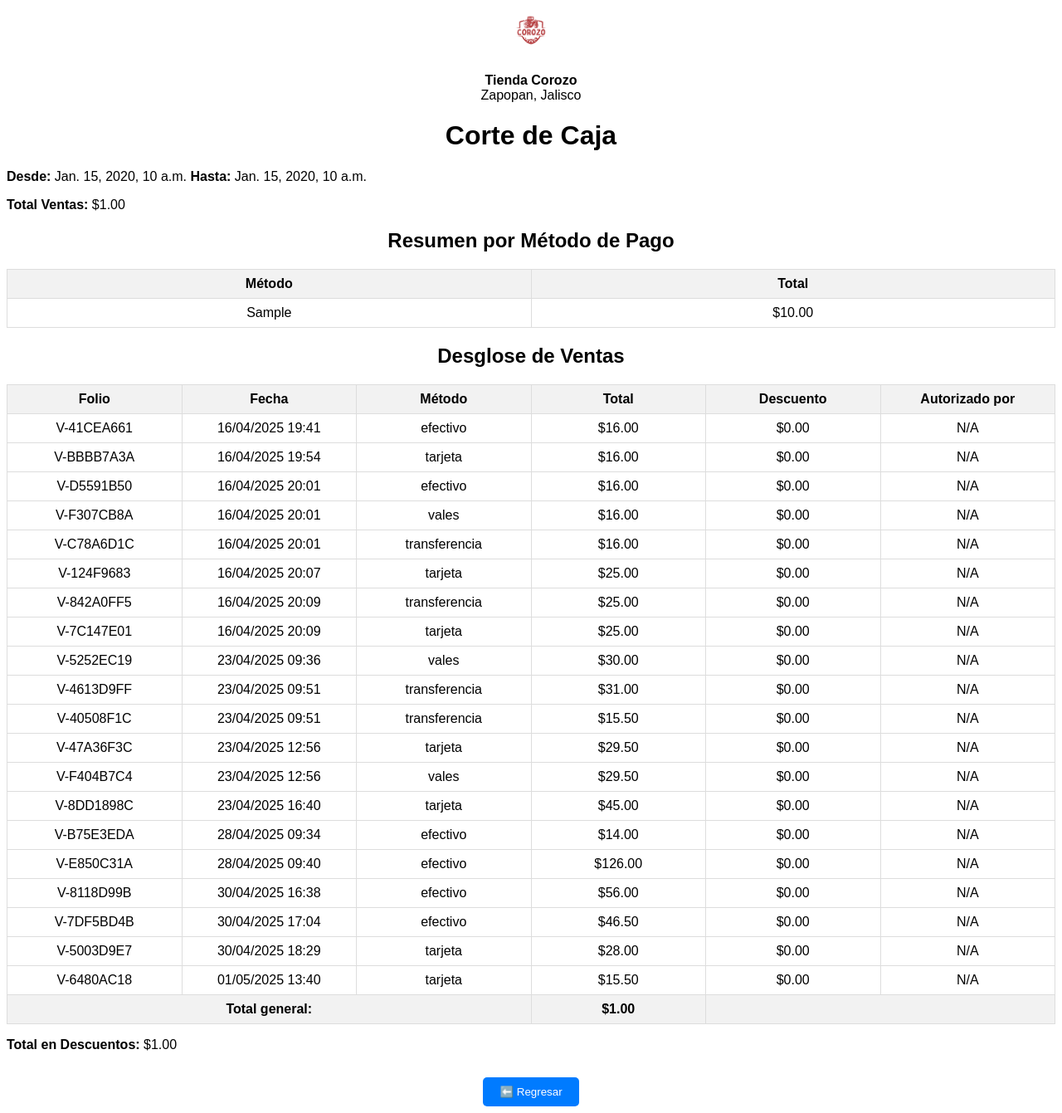
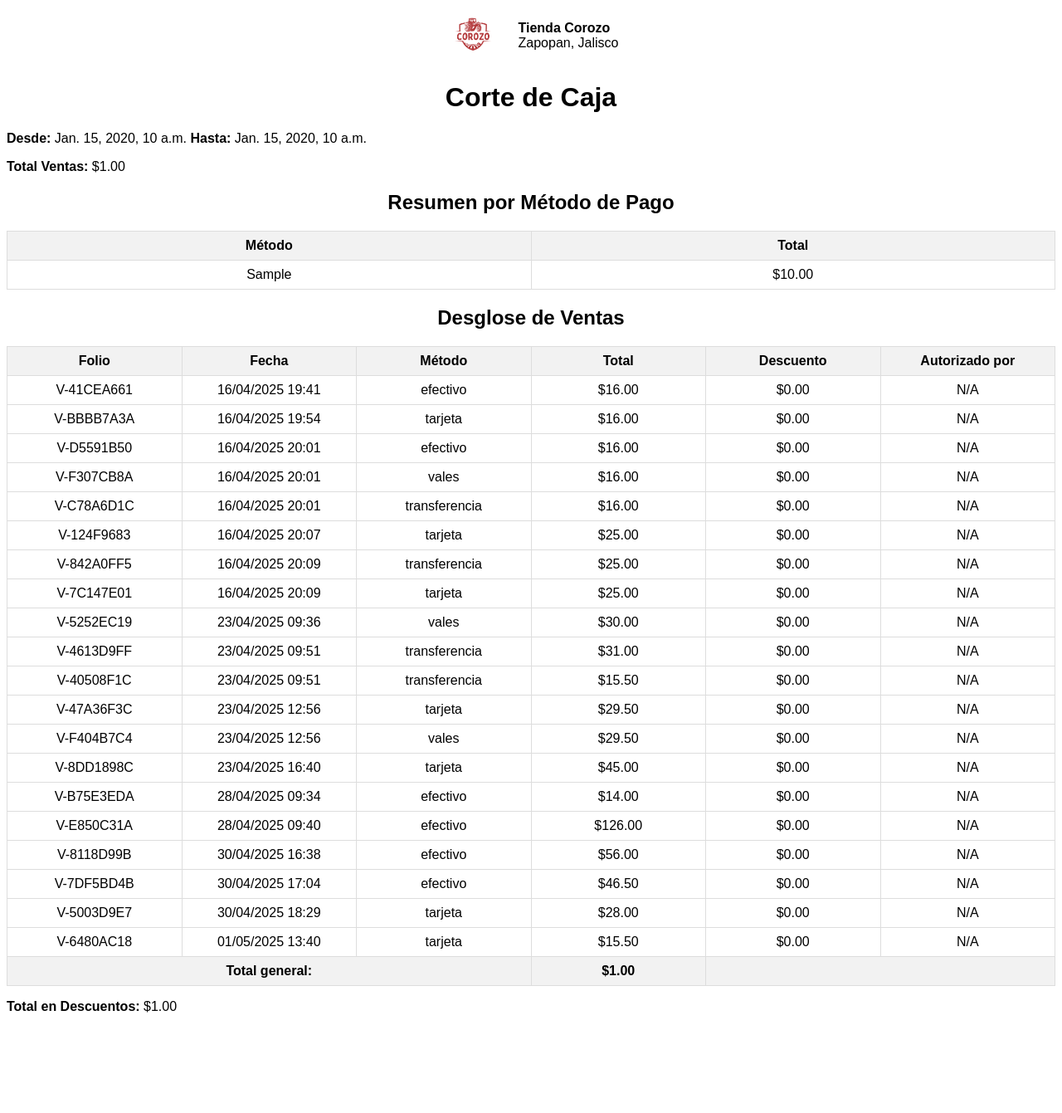
Before and after one commit to ahtziriHuerta/bookish-engine, a Django app: template tasks/templates/corte_pdf.html in a window 1280 px wide. Shown: the whole page at 83% size. After the commit the page ends 1220 px from the top, so only its background shows below. Run offline with Django 3.2, Linux system fonts and the light colour scheme; a user stored in the database is signed in; data comes from the database, SQL or seed files in the repository; both versions use the stored data as it was after the commit; tables that the repository leaves empty hold one stand-in row (values such as "Sample post"); the template is opened without the code that fills it: values that come from a table or form of the project are taken from there, most other values are stand-ins (such as "Sample title", 1, 10 or a date in 2020).

Commit message:
Modificacion del pdf

```diff
--- /dev/null
+++ b/tasks/static/tasks/css/corte_pdf.css
@@ -0,0 +1,31 @@
+
+    @page { margin: 1.5cm; }
+    body { font-family: Arial, sans-serif; }
+    h1, h2 { text-align: center; }
+    table {
+      width: 100%;
+      border-collapse: collapse;
+      margin-top: 20px;
+      table-layout: fixed;
+      word-wrap: break-word;
+    }
+    th, td {
+      border: 1px solid #ddd;
+      padding: 8px;
+      text-align: center;
+    }
+    th {
+      background-color: #f2f2f2;
+    }
+    .logo-header {
+      display: flex;
+      align-items: center;
+      justify-content: center;
+      gap: 20px;
+      margin-bottom: 10px;
+    }
+    .logo-header img {
+      height: 70px;
+      max-width: 150px;
+      object-fit: contain;
+    }
--- a/tasks/templates/corte_pdf.html
+++ b/tasks/templates/corte_pdf.html
@@ -1,36 +1,21 @@
+
 {% load static %}
+<link rel="stylesheet" href="{{ request.scheme }}://{{ request.get_host }}{% static 'tasks/css/corte_pdf.css' %}">
 
 <!DOCTYPE html>
 <html lang="es">
 <head>
   <meta charset="UTF-8">
   <title>Reporte de Corte de Caja</title>
-  <style>
-    @page { margin: 1.5cm; }
-    body { font-family: Arial, sans-serif; }
-    h1, h2 { text-align: center; }
-    table {
-      width: 100%;
-      border-collapse: collapse;
-      margin-top: 20px;
-      table-layout: fixed;
-      word-wrap: break-word;
-    }
-    th, td {
-      border: 1px solid #ddd;
-      padding: 8px;
-      text-align: center;
-    }
-    th {
-      background-color: #f2f2f2;
-    }
-  </style>
+
 </head>
 <body>
-  <div style="text-align:center;">
-    <img src="{{ request.scheme }}://{{ request.get_host }}{% static 'tasks/img/logo.png' %}" height="60" alt="Logo">
-
-    <p><strong>Tienda Corozo</strong><br>Zapopan, Jalisco</p>
+  <div class="logo-header">
+    <img src="{{ request.scheme }}://{{ request.get_host }}{% static 'tasks/img/logo.png' %}" alt="Logo">
+    <div>
+      <p style="margin: 0;"><strong>Tienda Corozo</strong></p>
+      <p style="margin: 0;">Zapopan, Jalisco</p>
+    </div>
   </div>
 
   <h1>Corte de Caja</h1>
@@ -92,12 +77,7 @@
   <p><strong>Total en Descuentos:</strong> ${{ total_descuentos|floatformat:2 }}</p>
   {% endif %}
 
-  {% if not request.GET.pdf %}
-  <div style="text-align: center; margin-top: 30px;">
-    <button onclick="window.history.back()" style="background-color: #007bff; color: white; padding: 10px 20px; border: none; border-radius: 5px;">
-      ⬅️ Regresar
-    </button>
-  </div>
-  {% endif %}
+
+
 </body>
 </html>
```
Also changed, not shown: tasks/templates/corte_caja.html (+7 -0 lines), db.sqlite3.
